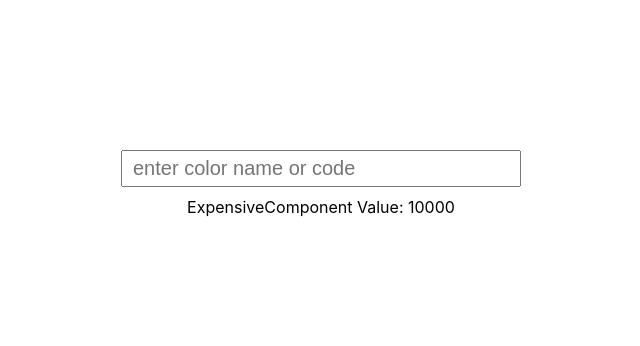
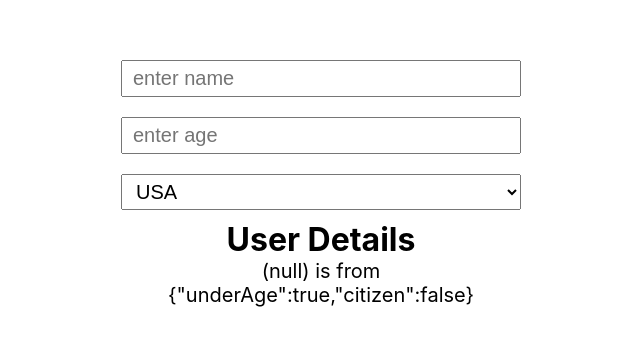
Before and after one commit to tanvir1418/practical-react, a React (Create React App) app: page / in a window 1280 px wide. Shown: the part 222-568 px from the top of the page, without its empty margins (319-959 px from the left). Built offline with nearby package versions, Linux system fonts and the light colour scheme.

Commit message:
useMemo - User Details Example

```diff
--- a/src/App.js
+++ b/src/App.js
@@ -1,24 +1,57 @@
-import { useState } from "react";
-import ExpensiveComponent from "./ExpensiveComponent";
+import { useEffect, useMemo, useState } from "react";
 import "./Styles.css";
 
 const App = () => {
+  const [name, setName] = useState("");
+  const [age, setAge] = useState(null);
+  const [country, setCountry] = useState("");
+
+  const userType = useMemo(
+    () => ({
+      underAge: age < 18 ? true : false,
+      citizen: country === "USA" ? true : false,
+    }),
+    [age, country]
+  );
+
+  useEffect(() => {
+    console.log("User type changed!");
+  }, [userType]);
+
+  // Without useMemo Solution
+  // const userType = {
+  //   underAge: age < 18 ? true : false,
+  //   citizen: country === "USA" ? true : false,
+  // };
+
+  // useEffect(() => {
+  //   console.log("User type changed!");
+  // }, [userType.age, userType.citizen]);
+
+  console.log("Component Rerendered!");
+
   return (
-    <BackgroundProvider>
-      <ExpensiveComponent />
-    </BackgroundProvider>
-  );
-};
+    <div className="app">
+      <input
+        type="text"
+        onChange={(e) => setName(e.target.value)}
+        placeholder="enter name"
+      />
+      <input
+        type="number"
+        onChange={(e) => setAge(e.target.value)}
+        placeholder="enter age"
+      />
+      <select onChange={(e) => setCountry(e.target.value)}>
+        <option value="USA">USA</option>
+        <option value="UK">UK</option>
+        <option value="Bangladesh">Bangladesh</option>
+        <option value="Pakistan">Pakistan</option>
+      </select>
 
-const BackgroundProvider = ({ children }) => {
-  const [backgroundColor, setBackgroundColor] = useState("");
-  return (
-    <div className="app" style={{ backgroundColor }}>
-      <input
-        onChange={(e) => setBackgroundColor(e.target.value)}
-        placeholder="enter color name or code"
-      />
-      {children}
+      <h1>User Details</h1>
+      <p>{`${name} (${age}) is from ${country}`}</p>
+      <p>{JSON.stringify(userType)}</p>
     </div>
   );
 };
--- a/src/ExpensiveComponent.jsx
+++ /dev/null
@@ -1,14 +0,0 @@
-const ExpensiveComponent = () => {
-  console.log("Expensive component rendered!");
-
-  let total = 0;
-  for (let i = 0; i < 10000; i++) {
-    total += 1;
-  }
-  return <div>ExpensiveComponent Value: {total}</div>;
-};
-
-export default ExpensiveComponent;
-
-// useMemo takes a cost to implement.
-// useMemo use's temporary memory to memorize that particular component or function.
--- a/src/Styles.css
+++ b/src/Styles.css
@@ -29,3 +29,14 @@ body {
   width: 100%;
   font-size: 20px;
 }
+.app select {
+  display: block;
+  margin: 10px 0px;
+  padding: 5px 10px;
+  width: 100%;
+  font-size: 20px;
+}
+
+.app p {
+  font-size: 20px;
+}
```
